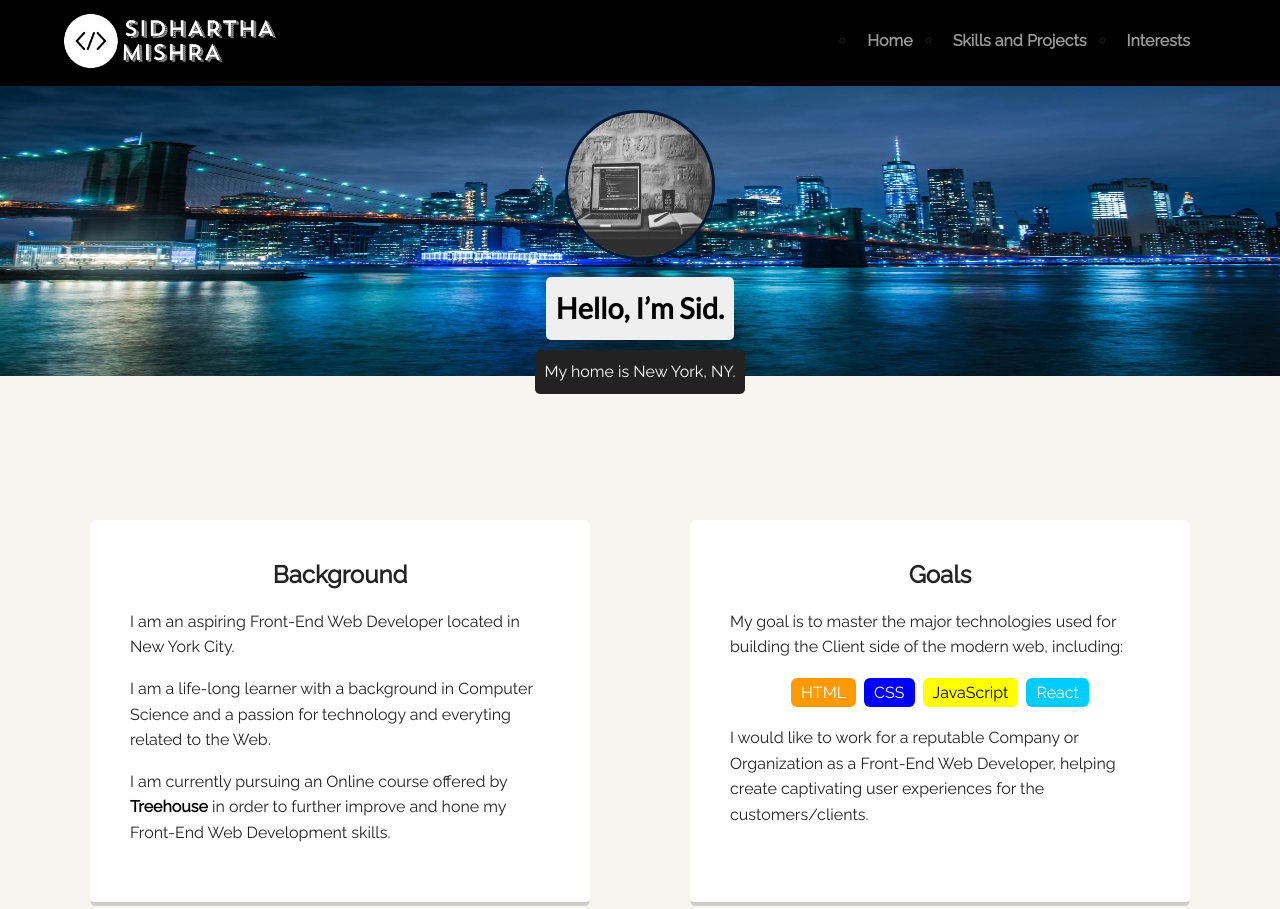
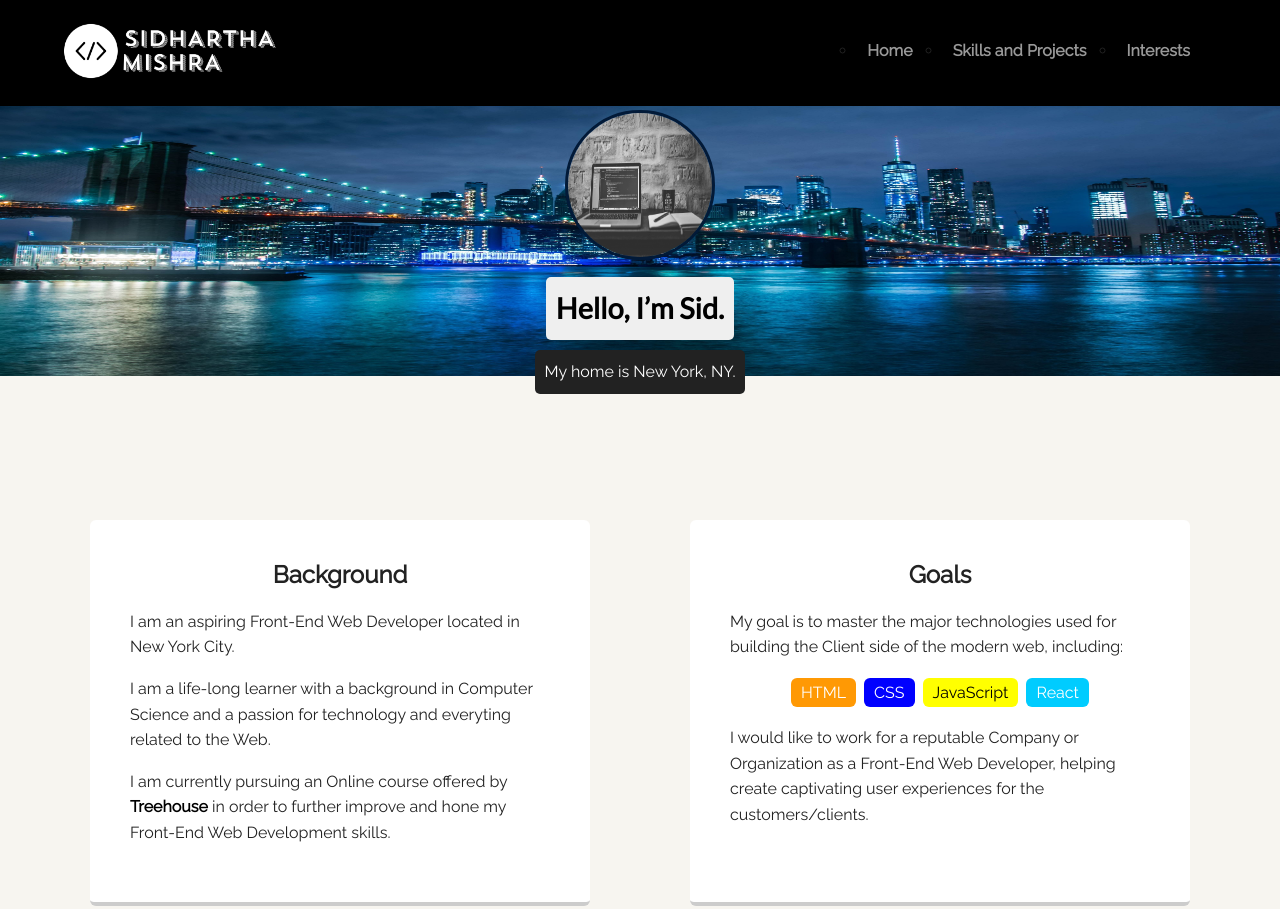
Before and after one commit to SidharthaMishra/profile_page, a plain HTML site: page index.html in a window 1280 px wide. Shown: the top 909 px of the page. Drawn offline with Linux system fonts and the light colour scheme; a web font is replaced by a local one.

Commit message:
fix: Removes unnecessary code

```diff
--- a/css/styles.css
+++ b/css/styles.css
@@ -44,7 +44,7 @@ a:hover {
   width:100%;
   background: black;
   min-height: 30px;
-  padding: 10px auto;
+  padding: 10px;
   position: fixed;
   text-align: center;
   display:flex;
@@ -134,7 +134,6 @@ header .profile-image:hover {
 }
 main{
   text-align:center;
-  overflow:none;
 }
 .card {
   margin: 30px;
```
